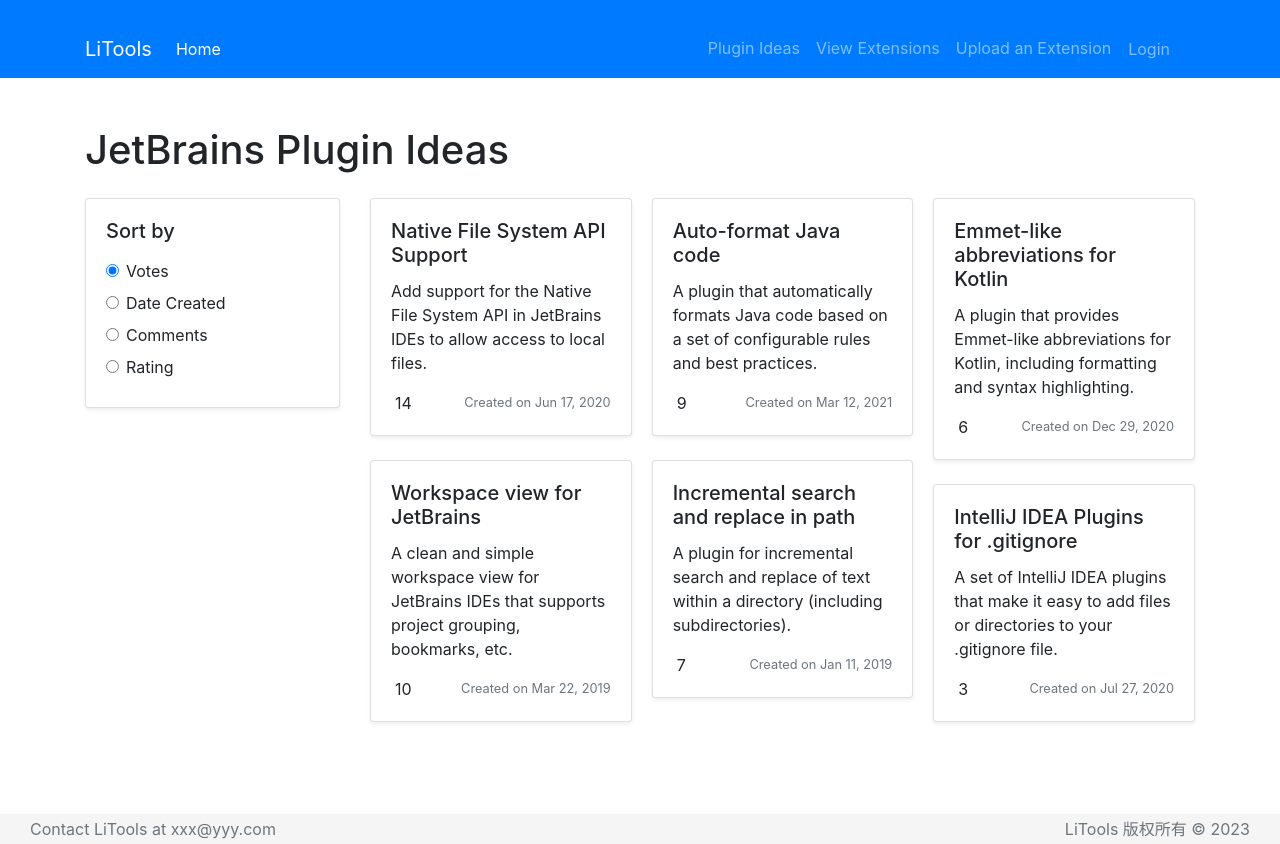
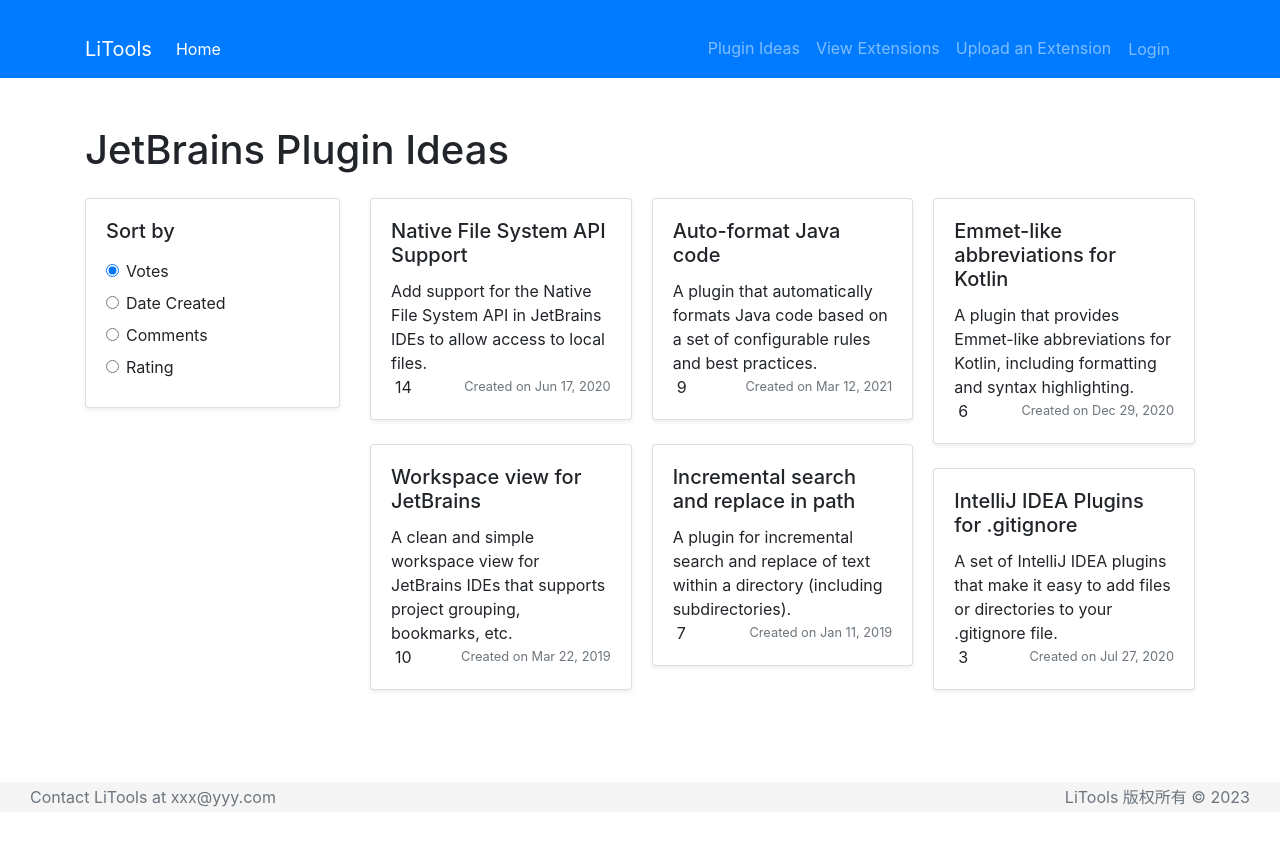
Before and after one commit to terrylikescoding/LiTools-Extension-Server-and-Client, a Vue app in the folder client/: page /extension-ideas in a window 1280 px wide. After the commit the page ends 812 px from the top, so only its background shows below. Built offline with nearby package versions, Linux system fonts and the light colour scheme; the HTML template or start-up script is replaced by a standard one.

Commit message:
添加动画

```diff
--- a/client/src/components/ExtensionIdeas.vue
+++ b/client/src/components/ExtensionIdeas.vue
@@ -35,12 +35,15 @@
         </div>
         <div class="col-md-9">
           <div class="card-columns">
-            <div class="card shadow-sm mb-4" v-for="(idea, index) in sortedIdeas" :key="index">
-              <div class="card-body">
-                <h5 class="card-title">{{ idea.title }}</h5>
-                <p class="card-text">{{ idea.description }}</p>
+            <div class="card shadow-sm mb-4" v-for="(idea, index) in sortedIdeas" :key="index"
+              @mouseover="hoveredIndex = index" @mouseout="hoveredIndex = null">
+              <div class="card-body d-flex flex-column justify-content-between">
+                <div>
+                  <h5 class="card-title">{{ idea.title }}</h5>
+                  <p class="card-text">{{ idea.description }}</p>
+                </div>
                 <div class="d-flex justify-content-between align-items-center">
-                  <div class="d-flex align-items-center">
+                  <div class="d-flex align-items-center" :class="{ active: hoveredIndex === index }">
                     <i class="fas fa-thumbs-up mr-1"></i>
                     <span>{{ idea.votes }}</span>
                   </div>
@@ -96,7 +99,8 @@
             votes: 9,
             date: "Created on Mar 12, 2021"
           }
-        ]
+        ],
+        hoveredIndex: null
       }
     },
     computed: {
@@ -120,8 +124,22 @@
   };
   </script>
 
-  <style>
+  <style scoped>
   .card-columns {
     column-count: 3;
   }
+
+  /* Add thumb up icon before vote count */
+  .card .active .fa-thumbs-up {
+    color: #007bff;
+  }
+  .active span {
+    color: #007bff;
+  }
+
+  /* Add hover animation */
+  .card:hover {
+    transform: translateY(-5px);
+    transition: all 0.2s ease-in-out;
+  }
   </style>
```
